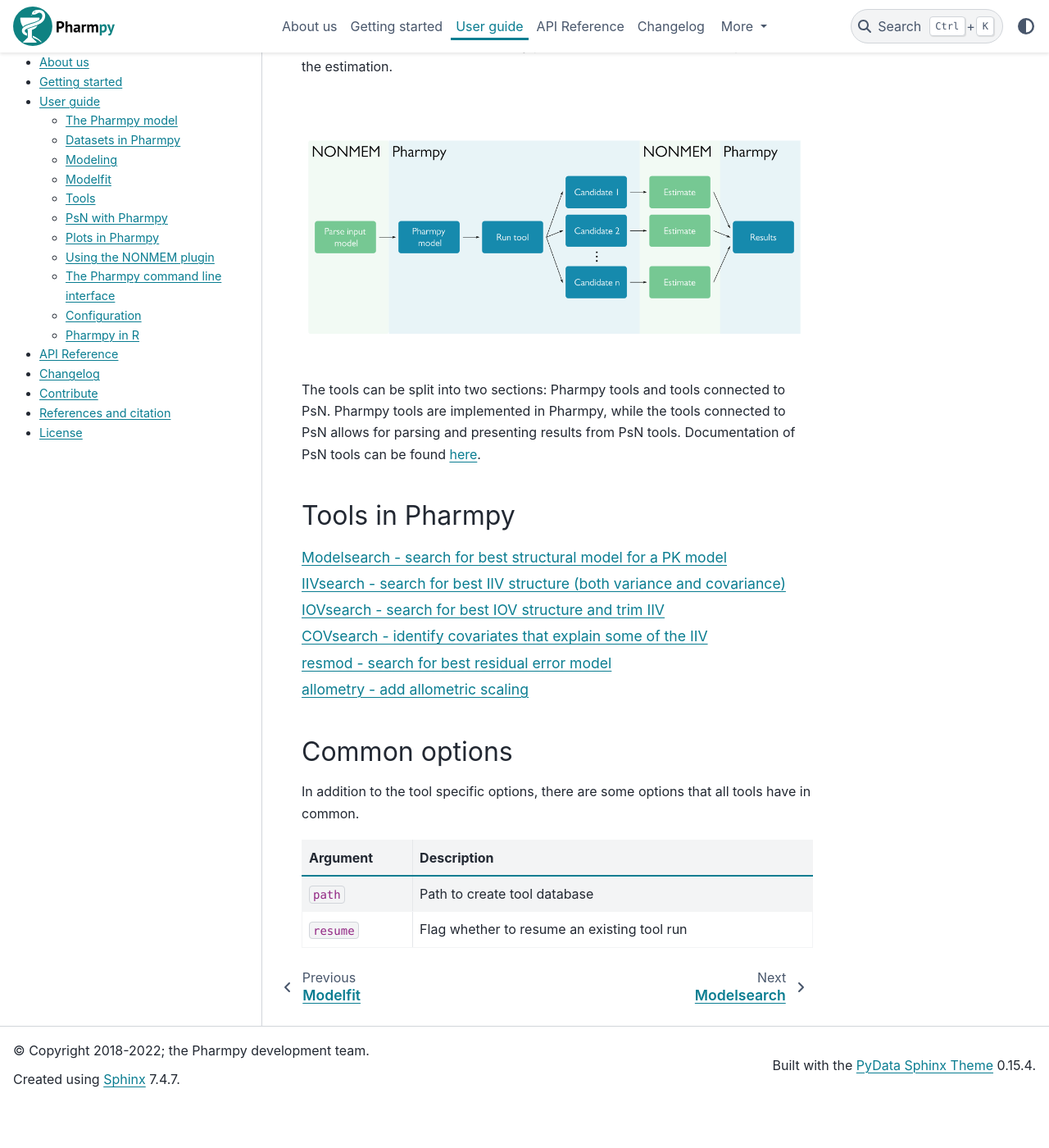
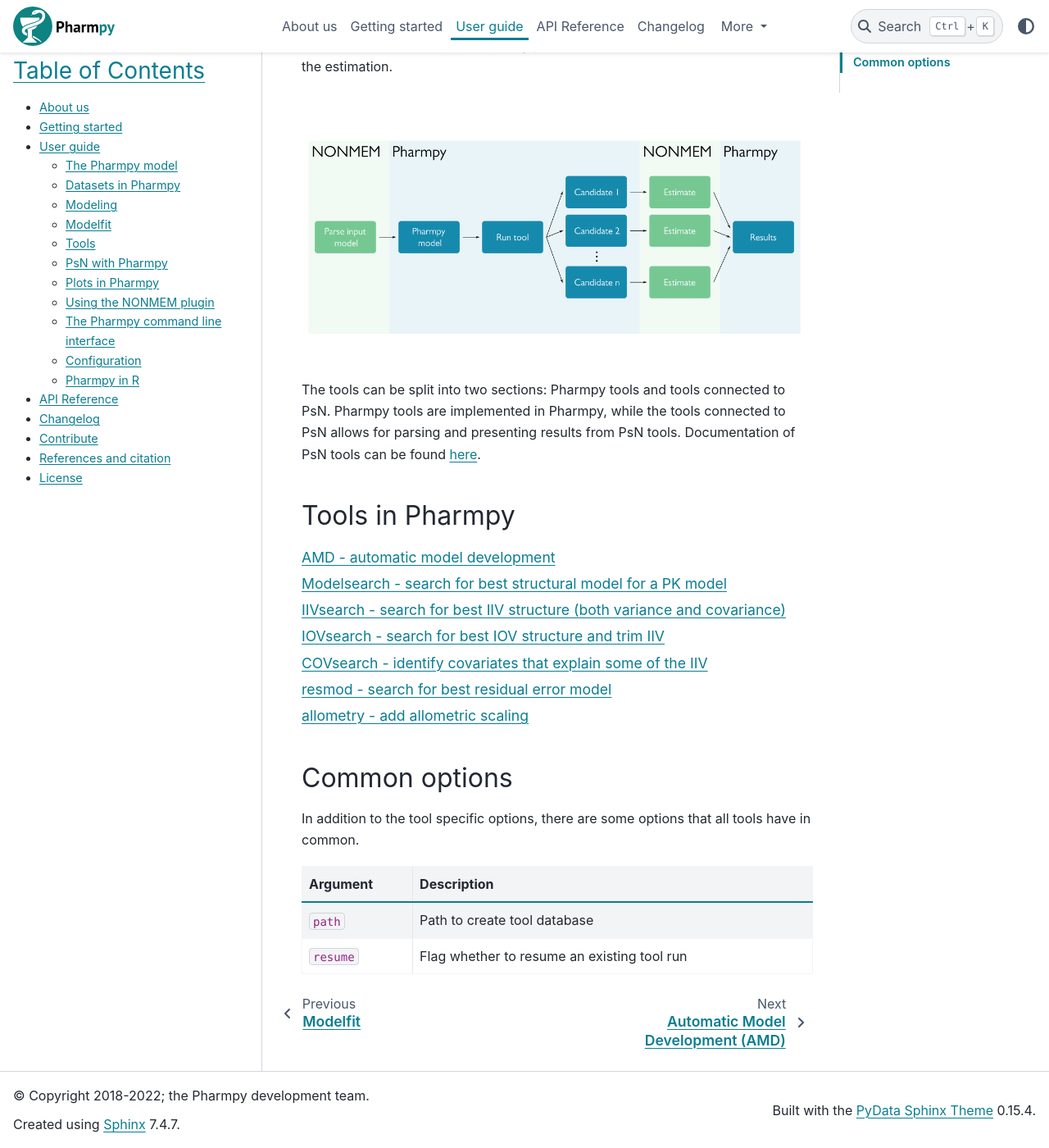
Before and after one commit to pharmpy/pharmpy, a Sphinx documentation site: the page built from docs/tools.rst, in a window 1280 px wide and 1400 px high, scrolled down 273 px. Shown: the whole window at 82% size. Built offline with Sphinx 7.4.7 and the PyData theme 0.15.4, drawn with Linux system fonts in a browser that asks for light colours; before the commit the page ends 1618 px from its top, so only the background shows below that; some of the changed lines change nothing that is shown.

Commit message:
Add documentation for AMD

```diff
--- /dev/null
+++ b/docs/amd.rst
@@ -0,0 +1,361 @@
+.. _amd:
+
+=================================
+Automatic Model Development (AMD)
+=================================
+
+The AMD tool is a general tool for fully automatic model development to decide the best model given either a dataset
+or a starting model. The tool is a combination of the following tools: :ref:`modelsearch`, :ref:`iivsearch`,
+:ref:`iovsearch`, :ref:`resmod`, :ref:`allometry`, and :ref:`covsearch`.
+
+~~~~~~~
+Running
+~~~~~~~
+
+The AMD tool is available both in Pharmpy/pharmr.
+
+To initiate AMD in Python/R:
+
+.. pharmpy-code::
+
+    from pharmpy.tools import run_amd
+
+    dataset_path = 'path/to/dataset'
+    order = ['structural', 'iivsearch', 'iovsearch', 'residual', 'allometry', 'covariates']
+    res = run_amd(input=dataset_path,
+                  modeltype='pk_oral',
+                  order=order,
+                  categorical=['SEX'],
+                  continuous=['AGE'],
+                  allometric_variable='WGT',
+                  occasion='VISI')
+
+This will take a dataset as ``input``, where the ``modeltype`` has been specified to be a PK oral drug. AMD will search
+for the best structural model, IIV structure, and residual model in the specified ``order``. We specify the column SEX
+as a ``categorical`` covariate and AGE as a ``continuous`` covariate. Finally we define our ``allometric_variable``
+column, which is WGT, and our ``occasion`` column, which is VISI.
+
+~~~~~~~~~
+Arguments
+~~~~~~~~~
+
+.. _amd_args:
+
++---------------------------------------------------+-----------------------------------------------------------------------------------------------------------------+
+| Argument                                          | Description                                                                                                     |
++===================================================+=================================================================================================================+
+| :ref:`input<input_amd>`                           | Path to a dataset or start model object                                                                         |
++---------------------------------------------------+-----------------------------------------------------------------------------------------------------------------+
+| ``modeltype``                                     | Type of model to build. Either 'pk_oral' or 'pk_iv' (default is 'pk_oral')                                      |
++---------------------------------------------------+-----------------------------------------------------------------------------------------------------------------+
+| ``cl_init``                                       | Initial estimate for the population clearance (default is 0.01)                                                 |
++---------------------------------------------------+-----------------------------------------------------------------------------------------------------------------+
+| ``vc_init``                                       | Initial estimate for the central compartment population volume (default is 1)                                   |
++---------------------------------------------------+-----------------------------------------------------------------------------------------------------------------+
+| ``mat_init``                                      | Initial estimate for the mean absorption time (only for oral models, default is 0.1)                            |
++---------------------------------------------------+-----------------------------------------------------------------------------------------------------------------+
+| :ref:`search_space<search_space_amd>`             | MFL for search space for structural model (default is 'pk_oral' search space)                                   |
++---------------------------------------------------+-----------------------------------------------------------------------------------------------------------------+
+| ``lloq``                                          | Lower limit of quantification. LOQ data will be removed.                                                        |
++---------------------------------------------------+-----------------------------------------------------------------------------------------------------------------+
+| :ref:`order<order_amd>`                           | Run order of tools (default is ['structural', 'iivsearch', 'iovsearch', 'residual', 'allometry', 'covariates']) |
++---------------------------------------------------+-----------------------------------------------------------------------------------------------------------------+
+| ``categorical``                                   | List of categorical covariates (default is a list of all categorical covariates found in datainfo)              |
++---------------------------------------------------+-----------------------------------------------------------------------------------------------------------------+
+| ``continuous``                                    | List of continuous covariates (default is a list of all continuous covariates found in datainfo)                |
++---------------------------------------------------+-----------------------------------------------------------------------------------------------------------------+
+| ``allometric_variable``                           | Variable to use for allometry (default is name of column described as body weight)                              |
++---------------------------------------------------+-----------------------------------------------------------------------------------------------------------------+
+| ``occasion``                                      | Name of occasion column                                                                                         |
++---------------------------------------------------+-----------------------------------------------------------------------------------------------------------------+
+
+.. _input_amd:
+
+~~~~~
+Input
+~~~~~
+
+The AMD tool can use both a dataset and a model as input. If the input is a dataset, Pharmpy will create a model with
+the following attributes:
+
+* Structural: one compartment, first order absorption (if ``model_type`` is ``'pk_oral'``), first order elimination
+* IIV: CL and VC with covariance
+* Residual: proportional error model
+* Estimation steps: FOCE with interaction
+
+If the input is a model, the model needs to be a PK model.
+
+.. warning::
+    The AMD tool, or more specifically the :ref:`modelsearch` tool, does not support NONMEM models with a compartment
+    column. This needs to be dropped (either via model or datainfo file) or excluded for the dataset.
+
+.. _search_space_amd:
+
+~~~~~~~~~~~~
+Search space
+~~~~~~~~~~~~
+
+.. note::
+    Please see the description of :ref:`mfl` for how to define the search space for the structural model.
+
+The search space has different defaults depending on which type of data has been inputted. For a PK oral model, the
+default is:
+
+.. code-block::
+
+    ABSORPTION([ZO,SEQ-ZO-FO])
+    ELIMINATION([MM,MIX-FO-MM])
+    LAGTIME()
+    TRANSITS([1,3,10],*)
+    PERIPHERALS(1)
+
+For a PK IV model, the default is:
+
+.. code-block::
+
+    ELIMINATION([MM,MIX-FO-MM])
+    PERIPHERALS([1,2])
+
+.. _order_amd:
+
+~~~~~~~~~~~~~~~~~
+Order of subtools
+~~~~~~~~~~~~~~~~~
+
+The order of the subtools are specified in the ``order`` argument. Consider the default order:
+
+.. pharmpy-code::
+
+    from pharmpy.tools import run_amd
+
+    dataset_path = 'path/to/dataset'
+    res = run_amd(input=dataset_path, order=None)
+
+This yields the following workflow:
+
+.. graphviz::
+
+    digraph BST {
+            node [fontname="Arial",shape="rect"];
+            rankdir="LR";
+            base [label="Input", shape="oval"]
+            s0 [label="structural"]
+            s1 [label="iivsearch"]
+            s2 [label="iovsearch"]
+            s3 [label="residual"]
+            s4 [label="allometry"]
+            s5 [label="covariates"]
+            s6 [label="results", shape="oval"]
+
+            base -> s0
+            s0 -> s1
+            s1 -> s2
+            s2 -> s3
+            s3 -> s4
+            s4 -> s5
+            s5 -> s6
+        }
+
+If you want to change the order, input a list of the desired order:
+
+.. pharmpy-code::
+
+    from pharmpy.tools import run_amd
+
+    dataset_path = 'path/to/dataset'
+    order = ['structural', 'residual', 'iivsearch', 'iovsearch', 'allometry', 'covariates']
+    res = run_amd(input=dataset_path, order=order)
+
+Here, the residual model will be decided before `iivsearch`, which will yield:
+
+.. graphviz::
+
+    digraph BST {
+            node [fontname="Arial",shape="rect"];
+            rankdir="LR";
+            base [label="Input", shape="oval"]
+            s0 [label="structural"]
+            s1 [label="residual"]
+            s2 [label="iivsearch"]
+            s3 [label="iovsearch"]
+            s4 [label="allometry"]
+            s5 [label="covariates"]
+            s6 [label="results", shape="oval"]
+
+            base -> s0
+            s0 -> s1
+            s1 -> s2
+            s2 -> s3
+            s3 -> s4
+            s4 -> s5
+            s5 -> s6
+        }
+
+You can also run subsets of the subtools:
+
+.. pharmpy-code::
+
+    from pharmpy.tools import run_amd
+
+    dataset_path = 'path/to/dataset'
+    res = run_amd(input=dataset_path, order=['structural', 'iivsearch', 'residual'])
+
+
+.. graphviz::
+
+    digraph BST {
+            node [fontname="Arial",shape="rect"];
+            rankdir="LR";
+            base [label="Input", shape="oval"]
+            s0 [label="structural"]
+            s1 [label="iivsearch"]
+            s2 [label="residual"]
+            s3 [label="results", shape="oval"]
+
+            base -> s0
+            s0 -> s1
+            s1 -> s2
+            s2 -> s3
+        }
+
+The default algorithms for six tools in amd can be seen in the table below. For more details regarding the settings
+for each subtool, see the respective subheading.
+
++------------------+-------------------------------------------------------------------------------------------------+
+| Tool             | Description                                                                                     |
++==================+=================================================================================================+
+| modelsearch      | Search for best structural model for a PK model, includes absorption, distribution, and         |
+|                  | elimination                                                                                     |
++------------------+-------------------------------------------------------------------------------------------------+
+| iivsearch        | Search for best IIV structure, both in terms of number of IIVs to keep as well as covariance    |
+|                  | structure                                                                                       |
++------------------+-------------------------------------------------------------------------------------------------+
+| iovsearch        | Search for best IOV structure, removes IIVs explained by IOV                                    |
++------------------+-------------------------------------------------------------------------------------------------+
+| resmod           | Search for best residual error model, tests IIV on RUV, power on RUV, combined error model, and |
+|                  | time-varying                                                                                    |
++------------------+-------------------------------------------------------------------------------------------------+
+| allometry        | Tests allometric scaling                                                                        |
++------------------+-------------------------------------------------------------------------------------------------+
+| covsearch        | Test and identify covariate effects                                                             |
++------------------+-------------------------------------------------------------------------------------------------+
+
+Structural
+~~~~~~~~~~
+
+This subtool selects the best structural model, see :ref:`modelsearch` for more details about the tool. The settings
+that the AMD tool uses for this subtool can be seen in the table below.
+
++---------------+----------------------------------------------------------------------------------------------------+
+| Argument      | Setting                                                                                            |
++===============+====================================================================================================+
+| search_space  | Given in :ref:`AMD options<amd_args>` (``search_space``)                                           |
++---------------+----------------------------------------------------------------------------------------------------+
+| algorithm     | ``'exhaustive_stepwise'``                                                                          |
++---------------+----------------------------------------------------------------------------------------------------+
+| iiv_strategy  | ``'absorption_delay'``                                                                             |
++---------------+----------------------------------------------------------------------------------------------------+
+| rank_type     | ``'bic'`` (type: mixed)                                                                            |
++---------------+----------------------------------------------------------------------------------------------------+
+| cutoff        | ``None``                                                                                           |
++---------------+----------------------------------------------------------------------------------------------------+
+
+IIVsearch
+~~~~~~~~~
+
+This subtool selects the IIV structure, see :ref:`iivsearch` for more details about the tool. The settings
+that the AMD tool uses for this subtool can be seen in the table below.
+
+
++---------------+----------------------------------------------------------------------------------------------------+
+| Argument      | Setting                                                                                            |
++===============+====================================================================================================+
+| algorithm     | ``'brute_force'``                                                                                  |
++---------------+----------------------------------------------------------------------------------------------------+
+| iiv_strategy  | ``'fullblock'``                                                                                    |
++---------------+----------------------------------------------------------------------------------------------------+
+| rank_type     | ``'bic'`` (type: iiv)                                                                              |
++---------------+----------------------------------------------------------------------------------------------------+
+| cutoff        | ``None``                                                                                           |
++---------------+----------------------------------------------------------------------------------------------------+
+
+IOVsearch
+~~~~~~~~~
+
+This subtool selects the IOV structure and tries to remove corresponding IIVs if possible, see :ref:`iovsearch` for
+more details about the tool. The settings that the AMD tool uses for this subtool can be seen in the table below.
+
++---------------------+----------------------------------------------------------------------------------------------+
+| Argument            | Setting                                                                                      |
++=====================+==============================================================================================+
+| column              | Given in :ref:`AMD options<amd_args>` (``occasion``)                                         |
++---------------------+----------------------------------------------------------------------------------------------+
+| list_of_parameters  | ``None``                                                                                     |
++---------------------+----------------------------------------------------------------------------------------------+
+| rank_type           | ``'bic'`` (type: random)                                                                     |
++---------------------+----------------------------------------------------------------------------------------------+
+| cutoff              | ``None``                                                                                     |
++---------------------+----------------------------------------------------------------------------------------------+
+| distribution        | ``'same-as-iiv'``                                                                            |
++---------------------+----------------------------------------------------------------------------------------------+
+
+Residual
+~~~~~~~~
+
+This subtool selects the residual model, see :ref:`resmod` for more details about the tool. The settings
+that the AMD tool uses for this subtool can be seen in the table below.
+
+
++---------------+----------------------------------------------------------------------------------------------------+
+| Argument      | Setting                                                                                            |
++===============+====================================================================================================+
+| groups        | ``4``                                                                                              |
++---------------+----------------------------------------------------------------------------------------------------+
+| p_value       | ``0.05``                                                                                           |
++---------------+----------------------------------------------------------------------------------------------------+
+| skip          | ``None``                                                                                           |
++---------------+----------------------------------------------------------------------------------------------------+
+
+Allometry
+~~~~~~~~~
+
+This subtool tries to apply allometry, see :ref:`allometry` for more details about the tool. The settings
+that the AMD tool uses for this subtool can be seen in the table below.
+
+
++----------------------+---------------------------------------------------------------------------------------------+
+| Argument             | Setting                                                                                     |
++======================+=============================================================================================+
+| allometric_variable  | Given in :ref:`AMD options<amd_args>` (``allometric_variable``)                             |
++----------------------+---------------------------------------------------------------------------------------------+
+| reference_value      | ``70``                                                                                      |
++----------------------+---------------------------------------------------------------------------------------------+
+| parameters           | ``None``                                                                                    |
++----------------------+---------------------------------------------------------------------------------------------+
+| initials             | ``None``                                                                                    |
++----------------------+---------------------------------------------------------------------------------------------+
+| lower_bounds         | ``None``                                                                                    |
++----------------------+---------------------------------------------------------------------------------------------+
+| upper_bounds         | ``None``                                                                                    |
++----------------------+---------------------------------------------------------------------------------------------+
+| fixed                | ``None``                                                                                    |
++----------------------+---------------------------------------------------------------------------------------------+
+
+
+Covariates
+~~~~~~~~~~
+
+This subtool selects which covariate effects to apply, see :ref:`covsearch` for more details about the tool. The
+settings that the AMD tool uses for this subtool can be seen in the table below.
+
++---------------+----------------------------------------------------------------------------------------------------+
+| Argument      | Setting                                                                                            |
++===============+====================================================================================================+
+| effects       | Given in :ref:`AMD options<amd_args>` (``categorical`` and ``continuous``)                         |
++---------------+----------------------------------------------------------------------------------------------------+
+| p_forward     | ``0.05``                                                                                           |
++---------------+----------------------------------------------------------------------------------------------------+
+| max_steps     | ``-1``                                                                                             |
++---------------+----------------------------------------------------------------------------------------------------+
+| algorithm     | ``'scm-forward'``                                                                                  |
++---------------+----------------------------------------------------------------------------------------------------+
--- a/docs/tools.rst
+++ b/docs/tools.rst
@@ -20,6 +20,7 @@
 .. toctree::
    :maxdepth: 1
 
+   AMD - automatic model development <amd>
    Modelsearch - search for best structural model for a PK model <modelsearch>
    IIVsearch - search for best IIV structure (both variance and covariance) <iivsearch>
    IOVsearch - search for best IOV structure and trim IIV <iovsearch>
```
